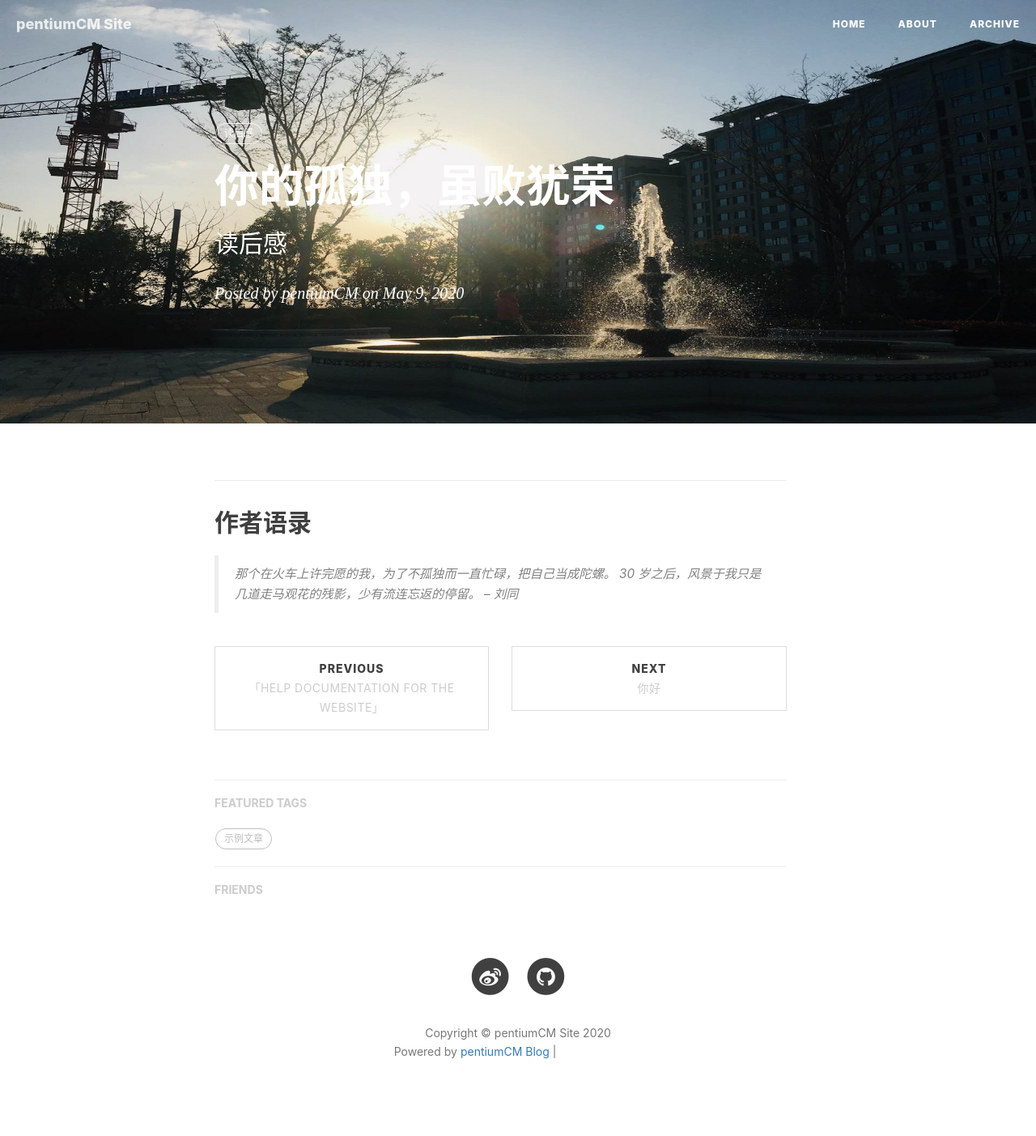
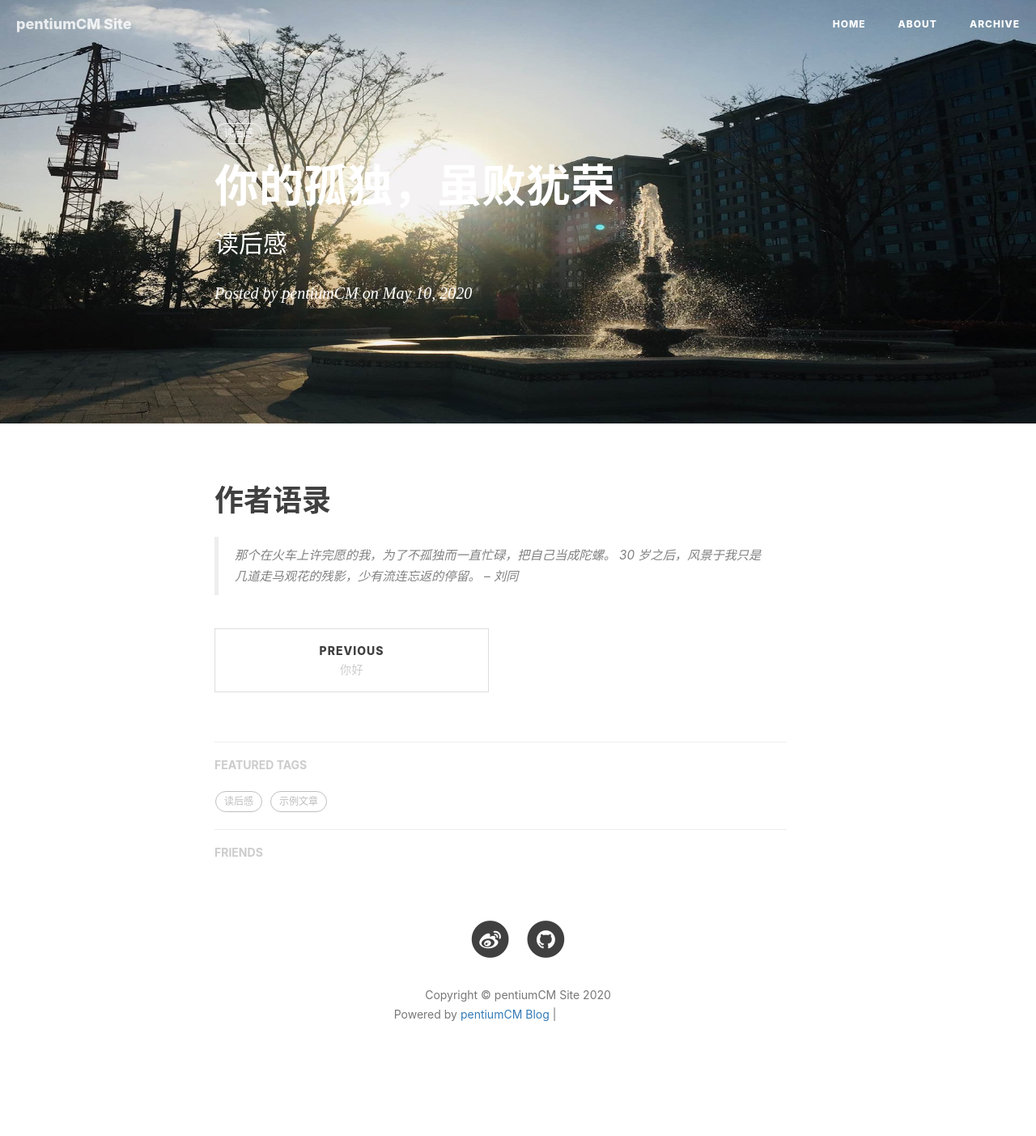
Before and after one commit to pentiumCM/pentiumCM.github.io, a Jekyll site: the page built from _posts/reading/2020-05-10-你的孤独，虽败犹荣.md, in a window 1280 px wide. Shown: the whole page at 81% size. Built offline with Jekyll 4.4.1, drawn with Linux system fonts in a browser that asks for light colours; nearby versions of some CDN libraries; comment, search, counter and statistics services are not loaded; after the commit the page ends 1357 px from its top, so only the background shows below that; grey boxes are pictures that could not be loaded.

```diff
--- a/_posts/reading/2020-05-10-你的孤独，虽败犹荣.md
+++ b/_posts/reading/2020-05-10-你的孤独，虽败犹荣.md
@@ -2,7 +2,6 @@
 layout:     post
 title:      "你的孤独，虽败犹荣"
 subtitle:   "读后感"
-date:       2020-05-9
 author:     "pentiumCM"
 header-img: "img/reading/1.jpg"
 hidden:     false
@@ -10,6 +9,6 @@ tags:
     - 读后感
 ---
 
-## 作者语录
+# 作者语录
 
 > 那个在火车上许完愿的我，为了不孤独而一直忙碌，把自己当成陀螺。 30 岁之后，风景于我只是几道走马观花的残影，少有流连忘返的停留。 -- 刘同
```
Also changed, not shown: _posts/reading/2015-09-05-追风筝的人.md (added, +14 -0 lines).
